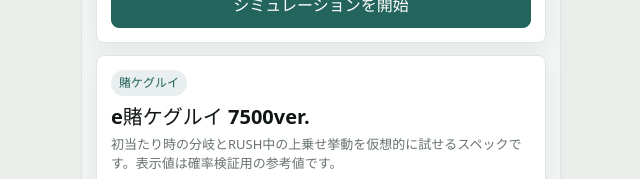
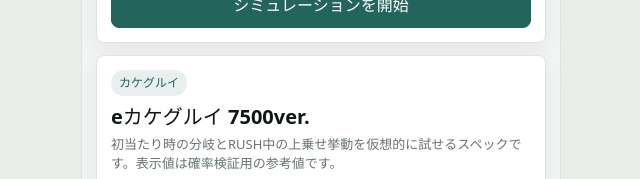
Before and after one commit to funkytodoroki/RikoRiko_Simulation, a React (Vite) app: page / in a window 1280 px wide. Shown: the part 746-925 px from the top of the page, without its empty margins (319-959 px from the left). Built offline with nearby package versions, Linux system fonts and the light colour scheme.

Commit message:
Fix Kakegurui display name

```diff
--- a/src/machines/index.js
+++ b/src/machines/index.js
@@ -19,8 +19,8 @@
   },
   {
     id: "kakegurui-7500",
-    name: "e賭ケグルイ 7500ver.",
-    shortName: "賭ケグルイ",
+    name: "eカケグルイ 7500ver.",
+    shortName: "カケグルイ",
     description:
       "初当たり時の分岐とRUSH中の上乗せ挙動を仮想的に試せるスペックです。表示値は確率検証用の参考値です。",
     specSummary: {
```
